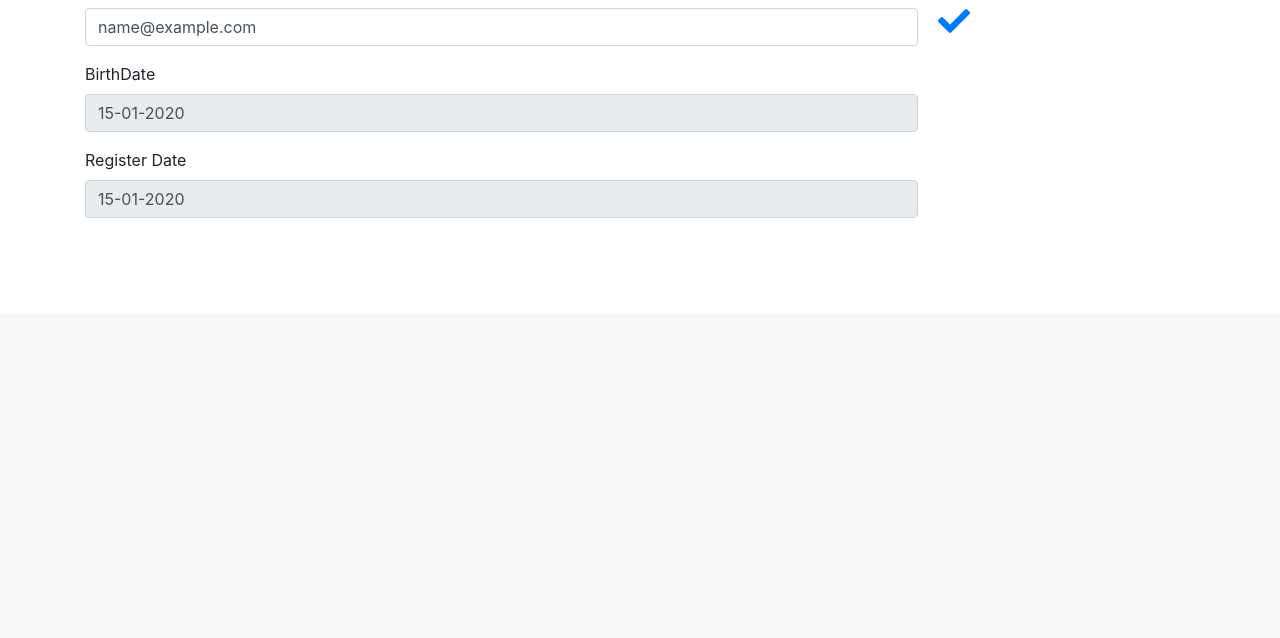
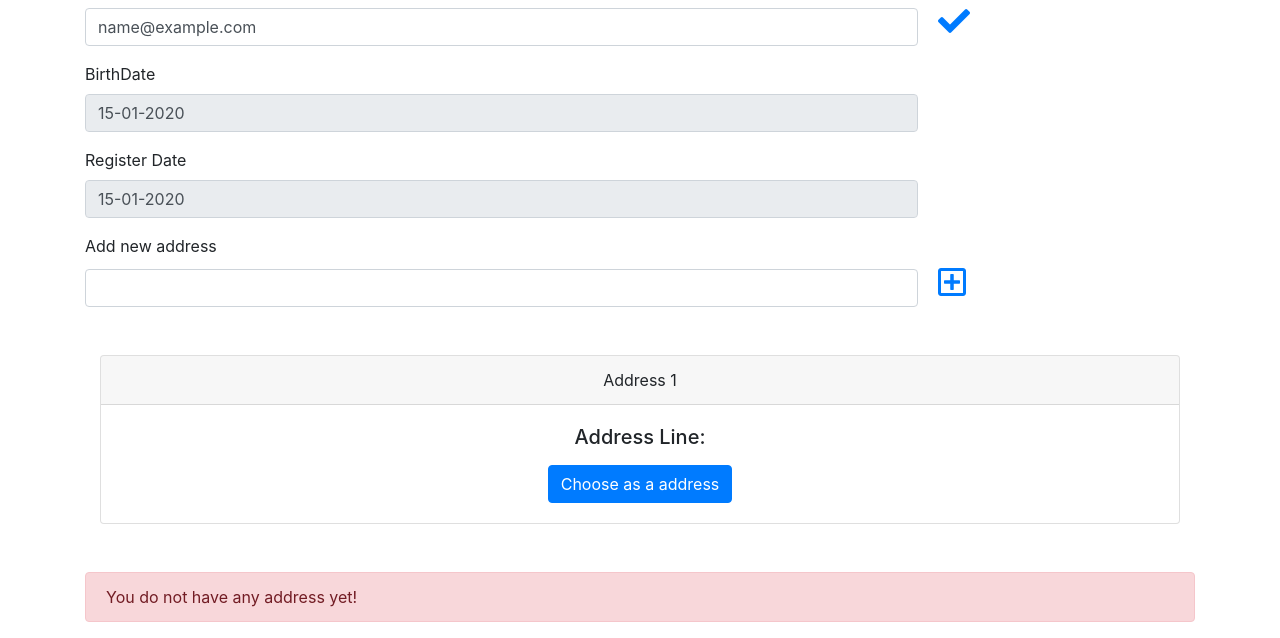
Before and after one commit to bahadirsoy/eCommerce, a PHP site: page /profile.php in a window 1280 px wide. Shown: the part 487-1125 px from the top of the page. Before the commit the page ends 705 px from the top, so only its background shows below. Run offline with PHP 8.4, Linux system fonts and the light colour scheme; the visitor is signed in with stand-in values (Sample User, id 1); tables that the repository leaves empty or names only in its code hold one stand-in row (values such as "Sample post"); data that the repository does not hold is empty; some libraries are stand-ins or nearby versions.

Commit message:
user can add new address

```diff
--- a/profile.php
+++ b/profile.php
@@ -114,6 +114,53 @@
                         echo date('d-m-Y', strtotime($row['registerdate']));
                     ?>">
                 </div>
+                <div class="form-group">
+                    <label class="d-block" for="address">Add new address</label>
+                    <input type="text" class="form-control d-inline w-75" id="address" name="address">
+                    <span style="color: green;">
+                        <a class="address-add-icon" href="">
+                            <i class="far fa-plus-square fa-2x ml-3 update-icon" aria-hidden="true" data-toggle="tooltip"
+                                data-placement="left" title="Update email"></i></a>
+                    </span>
+                </div>
+
+                <?php
+                    $id = $_SESSION['id'];
+                    $addresses = $conn->query("SELECT * FROM useraddress, address
+                    WHERE useraddress.addressid = address.addressid AND
+                    useraddress.userid = '$id'")->fetchAll();
+
+                    $count = 1;
+                    foreach ($addresses as $row) {
+                        echo '
+                        <div class="container mt-5">
+                            <div class="row">
+                                <div class="col-12">
+                                    <div class="card text-center">
+                                        <div class="card-header">
+                                            Address '.$count++.'
+                                        </div>
+                                        <div class="card-body">
+                                            <h5 class="card-title">Address Line:</h5>
+                                            <p class="card-text">'.$row['addressLine'].'</p>
+                                            <a href="Actions/completeTheOrder.php?addressId='.$row['addressId'].'" class="btn btn-primary">Choose as a address</a>
+                                        </div>
+                                    </div>
+                                </div>
+                            </div>
+                        </div>
+                        ';
+                    }
+
+                    if($count){
+                        echo '
+                        <div class="alert alert-danger mt-5" role="alert">
+                            You do not have any address yet!
+                        </div>
+                        ';
+                    }
+                ?>
+
             </div>
         </div>
     </div>
```
Also changed, not shown: Actions/updateUser.php (+16 -0 lines).
